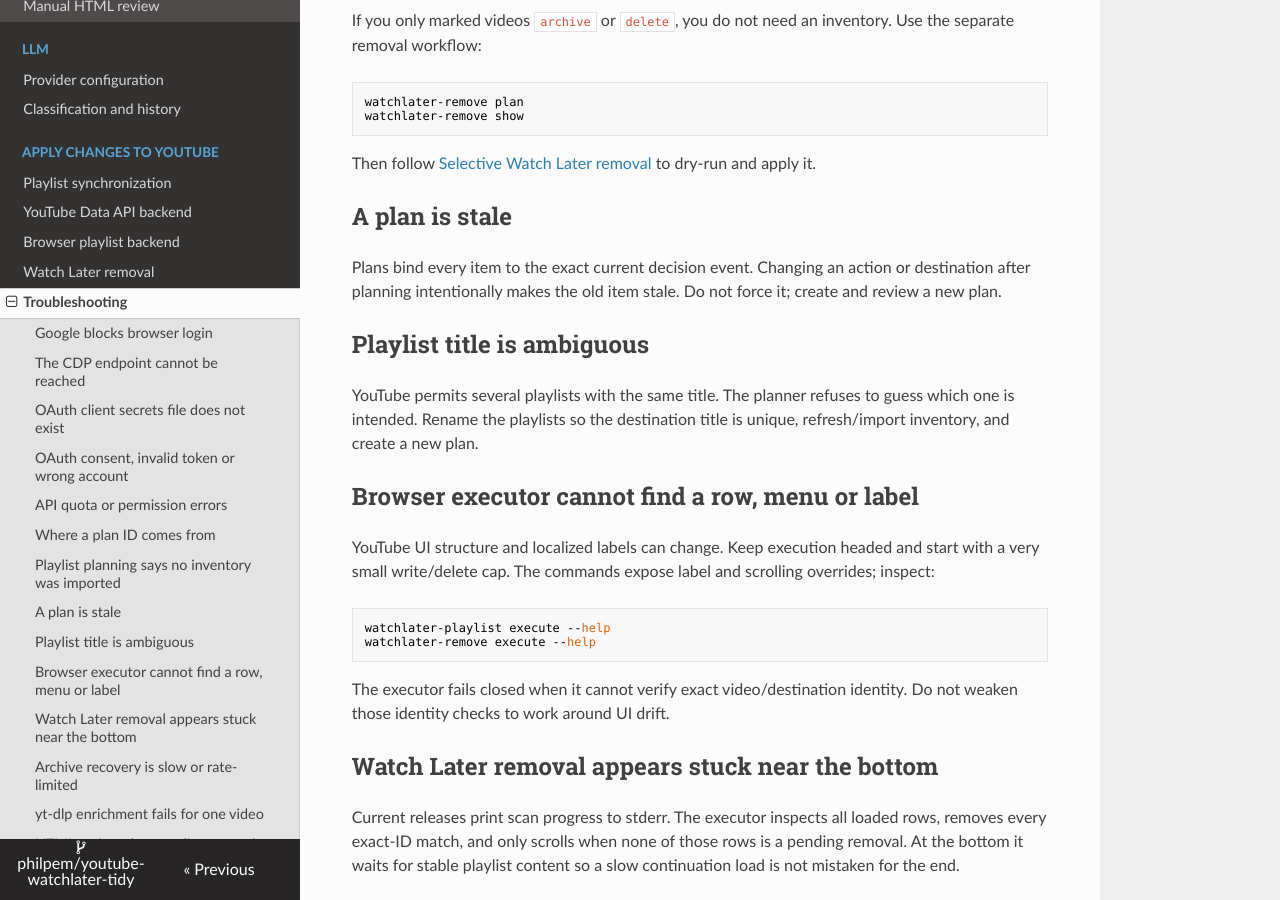
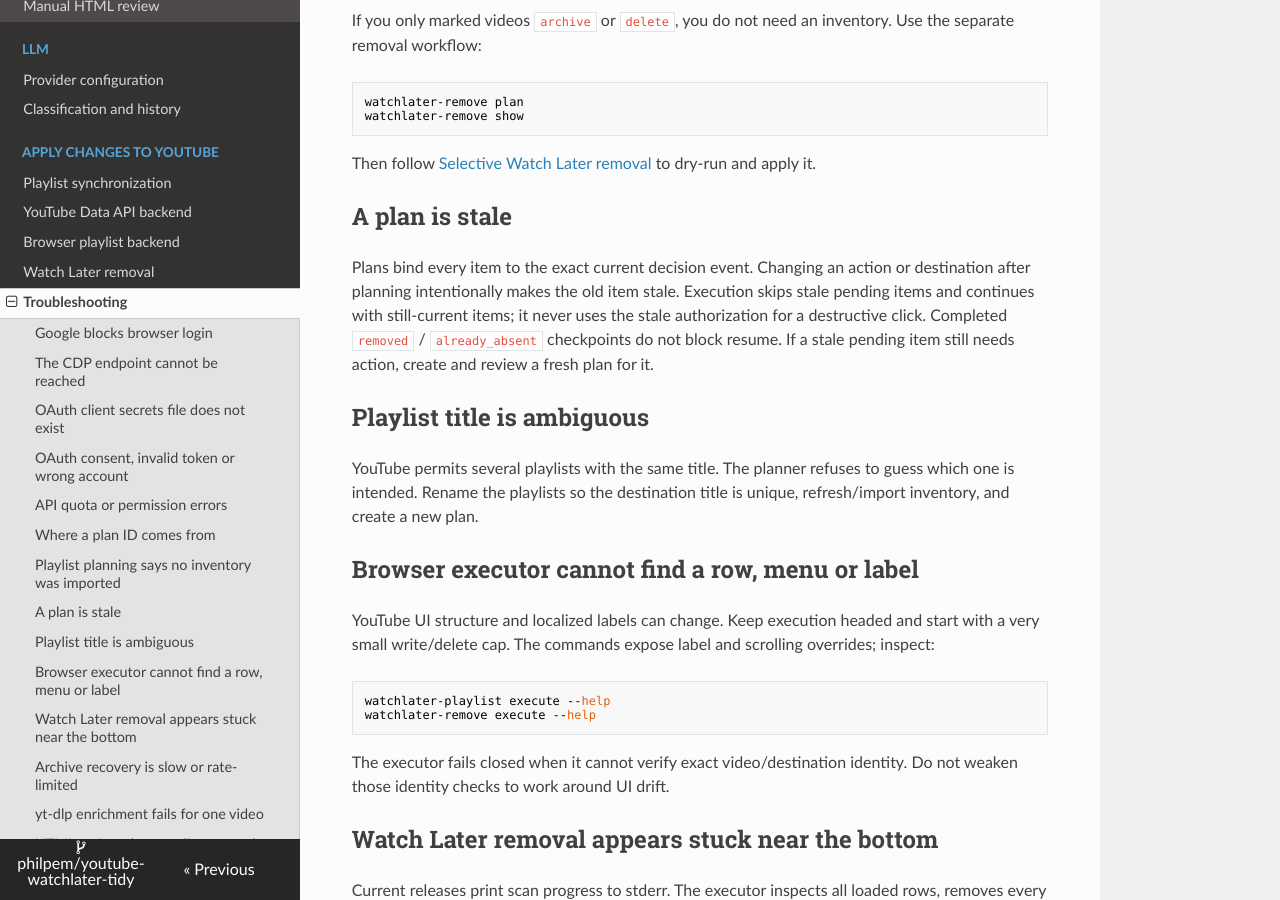
Before and after one commit to philpem/youtube-watchlater-tidy, an MkDocs documentation site: the page built from docs/troubleshooting.md, in a window 1280 px wide and 900 px high, scrolled down 2146 px. Built offline with MkDocs 1.6.1, drawn with Linux system fonts in a browser that asks for light colours; nearby versions of some CDN libraries.

Commit message:
Update stale-plan troubleshooting

```diff
--- a/docs/troubleshooting.md
+++ b/docs/troubleshooting.md
@@ -106,8 +106,10 @@ Then follow [Selective Watch Later removal](watchlater-removal.md) to dry-run an
 ## A plan is stale
 
 Plans bind every item to the exact current decision event. Changing an action or destination
-after planning intentionally makes the old item stale. Do not force it; create and review a
-new plan.
+after planning intentionally makes the old item stale. Execution skips stale pending items
+and continues with still-current items; it never uses the stale authorization for a destructive
+click. Completed `removed` / `already_absent` checkpoints do not block resume. If a stale
+pending item still needs action, create and review a fresh plan for it.
 
 ## Playlist title is ambiguous
 
```
